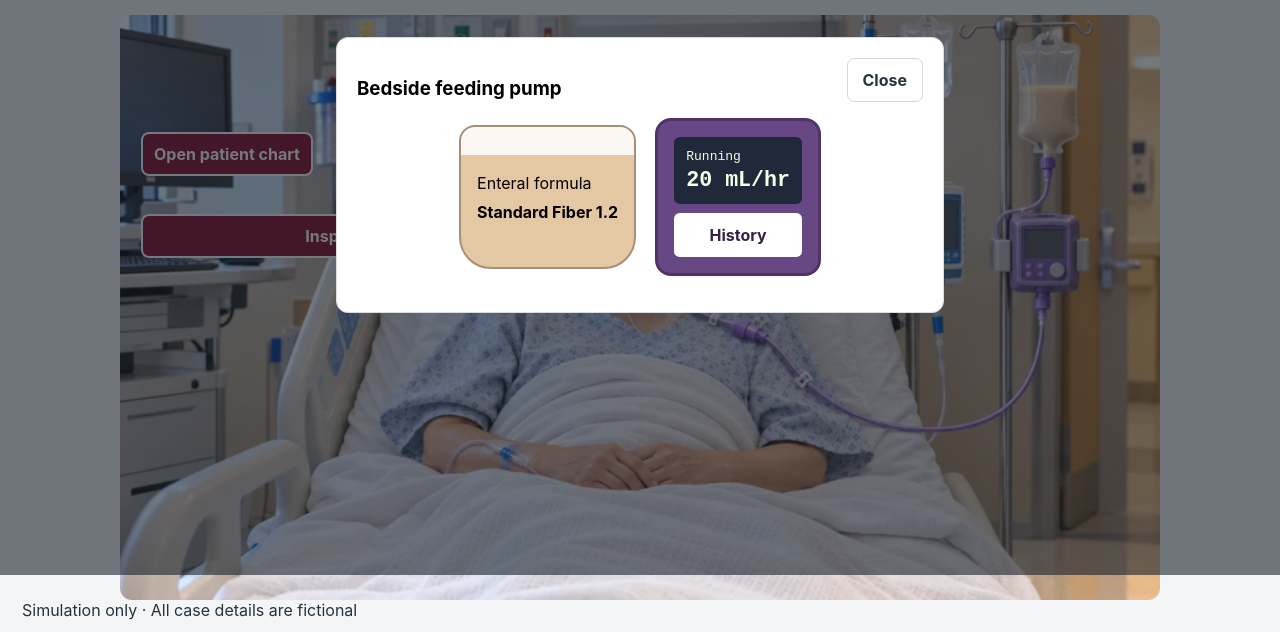
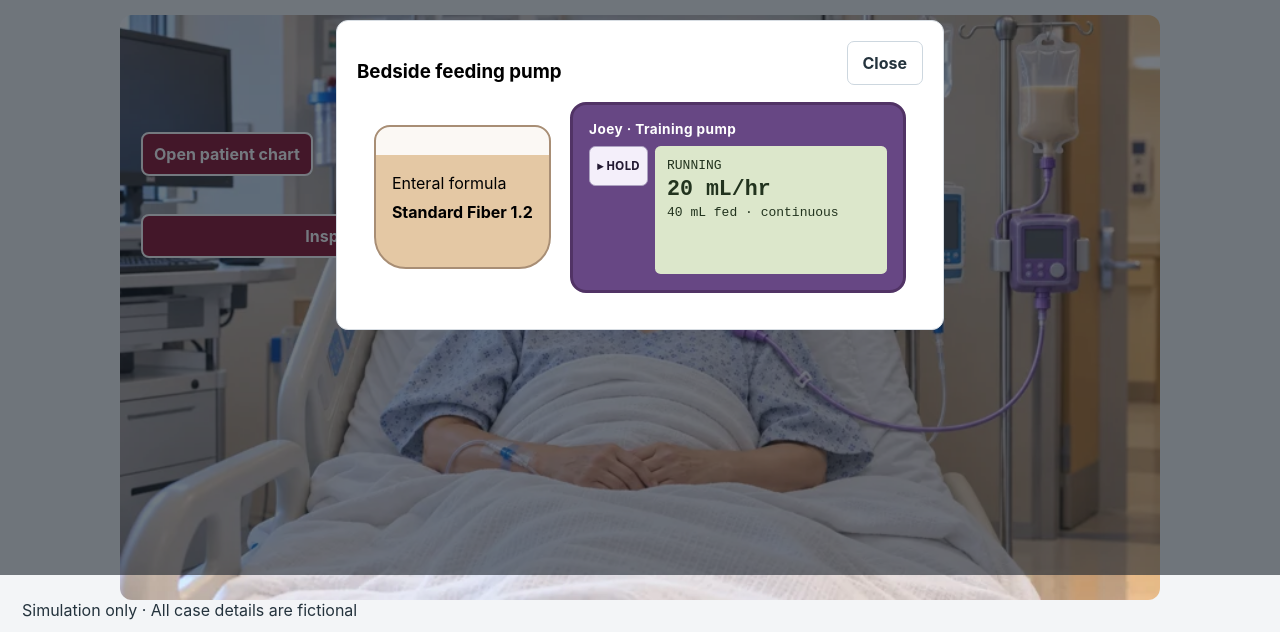
Before and after one commit to cpoland-ai/TWUGPND-Learning-Activities, a plain HTML site: page public/spe/5103/nutrition-support/index.html in a window 1280 px wide. Both pictures are taken after a click on the button "Inspect feeding pump". Shown: the part 225-857 px from the top of the page. Drawn offline with Linux system fonts and the light colour scheme.

Commit message:
Model Joey pump history using contextual soft keys

```diff
--- a/public/spe/5103/nutrition-support/acute-care-chart.css
+++ b/public/spe/5103/nutrition-support/acute-care-chart.css
@@ -196,7 +196,6 @@
 .pump-device { min-width: 10rem; background: #674784; border: 3px solid #513365; border-radius: 1rem; }
 .pump-screen { display: grid; gap: .25rem; padding: .75rem; background: #20293a; color: #f5ffe8; border-radius: .35rem; font-family: monospace; }
 .pump-screen strong { font-size: 1.35rem; }
-#pump-history-button { padding: .5rem; border: 0; border-radius: .35rem; background: white; color: #372044; font-weight: 700; }
 #pump-reading { background: #850928; color: white; border: 2px solid white; }
 .notes-toolbar { margin-bottom: .75rem; }
 #emr-workspace .note-context { display: grid; grid-template-columns: repeat(auto-fit, minmax(min(100%, 12rem), 1fr)); gap: .5rem; background: transparent; padding: 0; }
@@ -206,3 +205,9 @@
 .provider-meta { border-bottom: 1px solid #d7dde3; padding-bottom: .85rem; color: #475661; }
 .provider-section h5 { margin-bottom: .3rem; font-size: .9rem; text-transform: uppercase; }
 .provider-section p { margin-top: 0; }
+.pump-device { flex: 1 1 16rem; max-width: 21rem; color: #fff; }
+.pump-model { font-size: .85rem; font-weight: 700; letter-spacing: .03em; }
+.pump-face { display: grid; grid-template-columns: auto minmax(0, 1fr); gap: .45rem; }
+.pump-keys { display: grid; align-content: start; gap: .3rem; }
+.pump-keys button { min-height: 40px; border: 1px solid #ada2c1; border-radius: .4rem; padding: .25rem .45rem; color: #231a32; background: #f4effa; font: 700 .73rem system-ui, sans-serif; text-align: left; }
+.pump-screen { align-content: start; background: #dce7cb; color: #22331e; min-height: 8rem; }
--- a/public/spe/5103/nutrition-support/case.mjs
+++ b/public/spe/5103/nutrition-support/case.mjs
@@ -135,14 +135,43 @@ const pump = element('pump-reading');
 if (stage === 'en') {
   pump.hidden = false;
   element('pump-formula').textContent = bedsideFeed.formula;
-  element('pump-rate').textContent = bedsideFeed.rate;
   const dialog = element('pump-dialog');
-  pump.onclick = () => dialog.showModal();
   const history = element('pump-history');
-  const historyButton = element('pump-history-button');
-  historyButton.onclick = () => {
-    history.hidden = !history.hidden;
-    historyButton.setAttribute('aria-expanded', String(!history.hidden));
+  const keys = element('pump-keys');
+  let mode = 'running';
+  let hours = 1;
+  function showPump() {
+    const activeKey = document.activeElement?.textContent;
+    const refocus = keys.contains(document.activeElement);
+    const titles = { running: 'RUNNING', holding: 'HOLDING', history: 'HISTORY' };
+    element('pump-mode').textContent = titles[mode];
+    element('pump-value').textContent = mode === 'history' ? `Past ${hours} h` : bedsideFeed.rate;
+    // At the simulated 11:00 clock, the preceding one, two, and three hours include 60, 90, and 120 minutes of feeding.
+    const feedMl = [20, 30, 40][Math.min(hours, 3) - 1];
+    element('pump-detail').textContent = mode === 'history'
+      ? `FEED ${feedMl} mL · FLUSH 0 mL` : '40 mL fed · continuous';
+    history.hidden = mode !== 'history';
+    const options = {
+      running: [['HOLD', () => { mode = 'holding'; }]],
+      holding: [['RUN', () => { mode = 'running'; }], ['HISTORY', () => { mode = 'history'; }]],
+      history: [['+ HOUR', () => { hours = Math.min(72, hours + 1); }], ['− HOUR', () => { hours = Math.max(1, hours - 1); }], ['DONE', () => { mode = 'holding'; }]]
+    };
+    keys.replaceChildren();
+    for (const [label, action] of options[mode]) {
+      const button = document.createElement('button');
+      button.type = 'button';
+      button.textContent = `▸ ${label}`;
+      button.onclick = () => { action(); showPump(); };
+      keys.append(button);
+    }
+    if (refocus) (Array.from(keys.children).find(key => key.textContent === activeKey) ?? keys.firstElementChild).focus();
+  }
+  pump.onclick = () => {
+    mode = 'running';
+    hours = 1;
+    history.open = false;
+    showPump();
+    dialog.showModal();
   };
   for (const [time, event] of pumpHistory) {
     const entry = document.createElement('li');
--- a/public/spe/5103/nutrition-support/index.html
+++ b/public/spe/5103/nutrition-support/index.html
@@ -37,11 +37,21 @@
   <div class="pump-inspection">
     <div class="formula-bag"><span>Enteral formula</span><strong id="pump-formula"></strong></div>
     <div class="pump-device">
-      <div class="pump-screen"><span>Running</span><strong id="pump-rate"></strong></div>
-      <button type="button" id="pump-history-button" aria-expanded="false" aria-controls="pump-history">History</button>
+      <span class="pump-model">Joey · Training pump</span>
+      <div class="pump-face">
+        <div class="pump-keys" id="pump-keys" aria-label="Pump soft keys"></div>
+        <div class="pump-screen" id="pump-screen" aria-live="polite">
+          <span id="pump-mode"></span>
+          <strong id="pump-value"></strong>
+          <span id="pump-detail"></span>
+        </div>
+      </div>
     </div>
   </div>
-  <section id="pump-history" hidden><h4>Pump event history</h4><ol></ol></section>
+  <details id="pump-history" hidden>
+    <summary>Review simulated bedside event log</summary>
+    <ol></ol>
+  </details>
 </dialog>
 <div id="chart-view" hidden>
   <div class="gpnd-nav"><button id="back-room" type="button" aria-controls="patient-room">Back to patient room</button></div>
```
